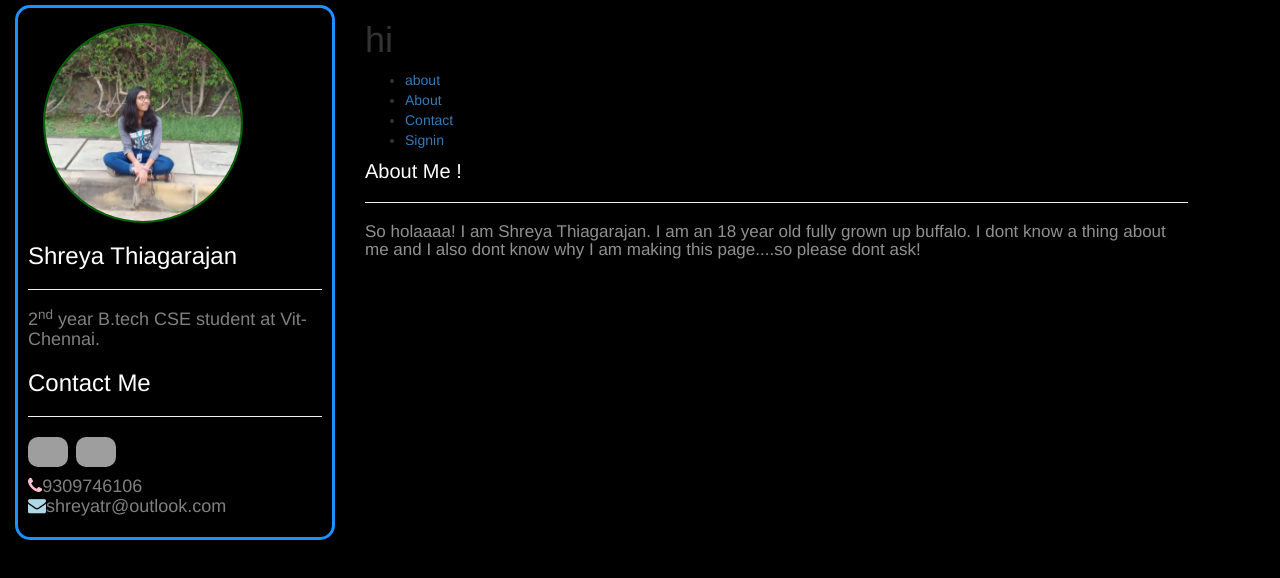
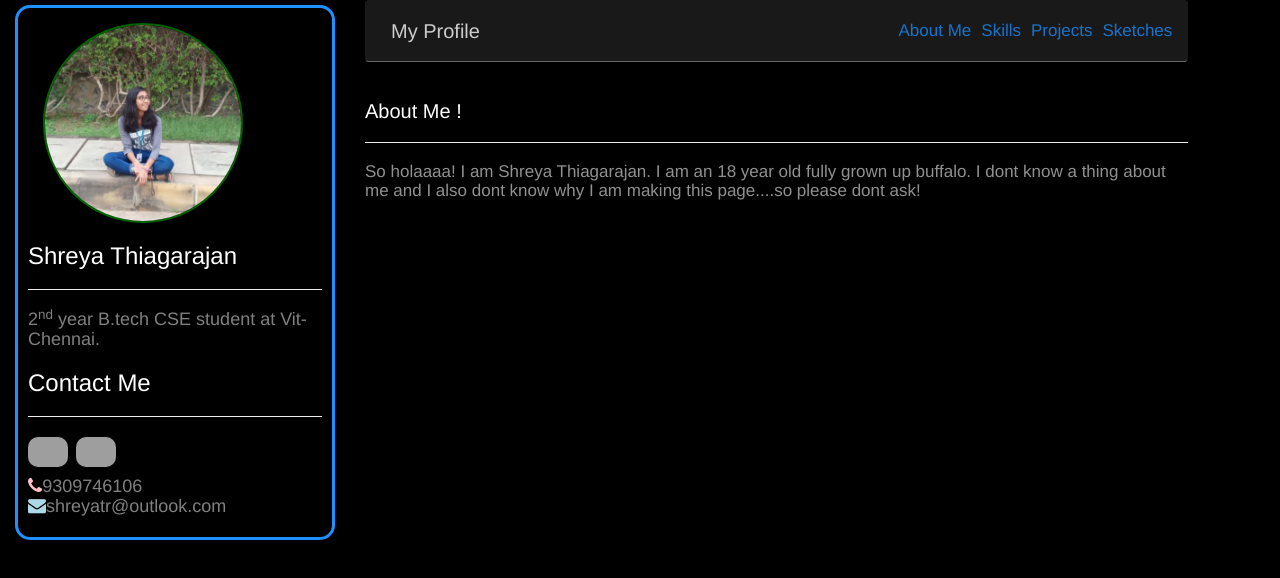
Before and after one commit to shreyatr03/my-angular, an Angular app: page / in a window 1280 px wide. Shown: the top 578 px of the page. Built offline with nearby package versions, Linux system fonts and the light colour scheme; grey boxes are pictures that could not be loaded.

Commit message:
normal not working

```diff
--- a/src/app/app.component.html
+++ b/src/app/app.component.html
@@ -6,26 +6,11 @@
   </div>
 
   <div class="col-xs-8 header">
-    <header>
-  <section>
-    <h1>hi</h1>
-  </section>
-  <nav>
-    <ul>
-      <li><a routerLink="/">about</a></li>
-      <li><a routerLink="/skills">About</a></li>
-      <li><a routerLink="/projects">Contact</a></li>
-      <li><a routerLink="/sketches">Signin</a></li>
-    </ul>
-  </nav>
-</header>
-<main>
-    <router-outlet></router-outlet>
-  </main>
+      <app-header></app-header>
   </div>
 
   <div class="col-xs-8 content" style="">
-
+      <router-outlet></router-outlet>
   </div>
 
 </div>
```
Also changed, not shown: 5 other files (tests, documents, lock files or other folders).
